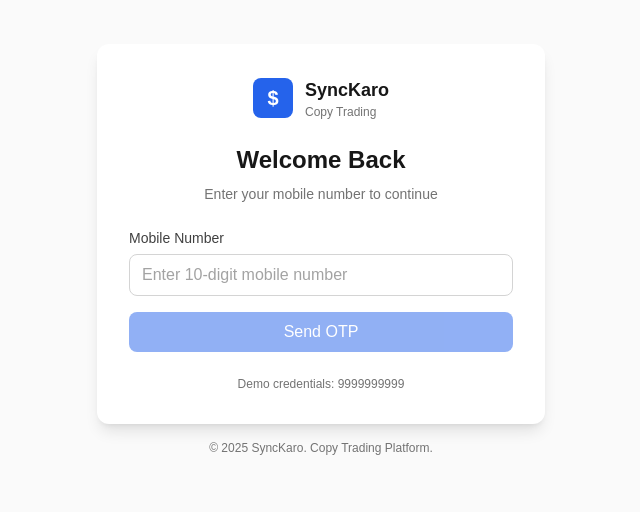
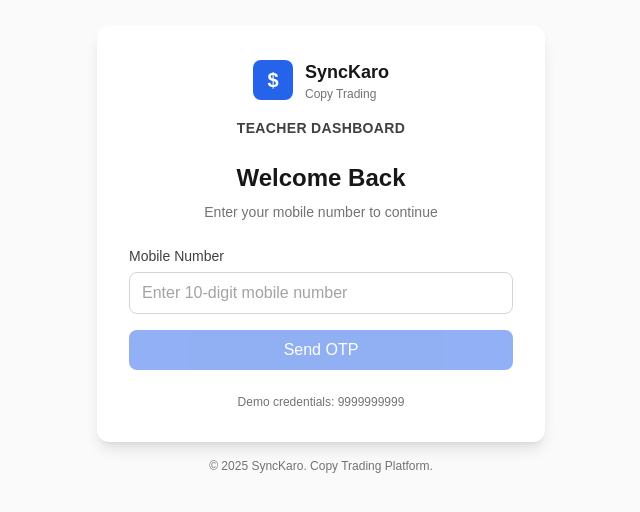
Before and after one commit to Adysun-Ventures/synckaro_teacher_reactjs, a Next.js app: page /login in a window 1280 px wide. Shown: the part 150-662 px from the top of the page, without its empty margins (319-959 px from the left). Built offline with nearby package versions, Linux system fonts and the light colour scheme.

Commit message:
refactor: update LoginPage layout for improved aesthetics
- Adjusted logo positioning for better spacing.
- Added a title section for the Teacher Dashboard to enhance user context and visual hierarchy.

```diff
--- a/app/(auth)/login/page.tsx
+++ b/app/(auth)/login/page.tsx
@@ -102,8 +102,15 @@
     <div className="w-full max-w-md">
       <div className="bg-white rounded-xl shadow-lg p-8">
         {/* Logo */}
-        <div className="flex justify-center mb-6">
+        <div className="flex justify-center mb-4">
           <Logo />
+        </div>
+
+        {/* Title */}
+        <div className="text-center mb-6">
+          <h2 className="text-sm font-semibold text-neutral-700 uppercase tracking-wide">
+            Teacher Dashboard
+          </h2>
         </div>
 
         {/* Mobile Step */}
```
